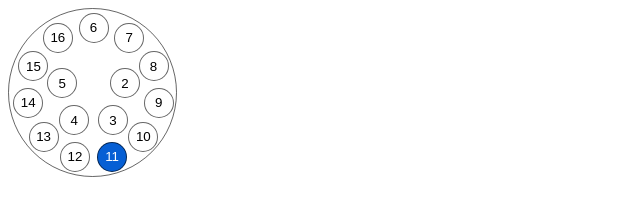
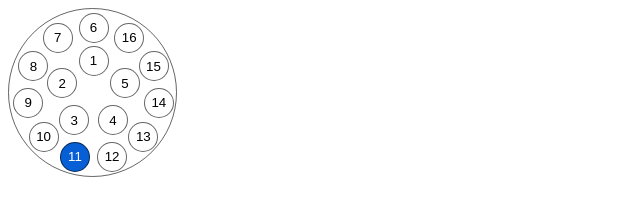
Before and after one commit to elsci-io/ui-puck, a plain HTML site: page index.html in a window 1280 px wide. Both pictures are taken after a click on the button "11". Shown: the whole page, without its empty margins (0-640 px from the left). Drawn offline with Linux system fonts and the light colour scheme.

Commit message:
Puck cells are drawn  anticlockwise

```diff
--- a/index.html
+++ b/index.html
@@ -10,7 +10,7 @@
 	<script src="js/drawPuck.js"></script>
 </head>
 <body>
-	<div class = "puck">
+	<div class = "puck" id="puck">
 	</div>
 </body>
 </html>
--- a/js/Puck.js
+++ b/js/Puck.js
@@ -7,14 +7,44 @@ class Puck {
         this.rowLengths =rowLengths;
         this.selectedCellIndexes = selectedCellIndexes;
     }
+    draw() {
+        let currentCellNumber = 1;
+        this.#drawPuckCircle();
+        const center = this.#getPuckCenter();
+        for (let rowNumber = 0; rowNumber < this.rowLengths.length; rowNumber++) {
+            for (let cellNumber = this.rowLengths[rowNumber]; cellNumber >= 1; cellNumber--) {
+
+                this.puckElement.insertAdjacentHTML('beforeend', '<button class = "puck__cell">' + (currentCellNumber) + '</button>');
+                const lastElement = this.puckElement.lastElementChild;
+
+                if(this.selectedCellIndexes.includes(currentCellNumber)){
+                    lastElement.classList.toggle('puck__cell--selected');
+                }
+
+                lastElement.addEventListener("click", (event) => {
+                    const target = event.target;
+                    target.classList.toggle('puck__cell--selected');
+                    const puck = document.getElementById("puck");
+
+                    puck.onCellClicked((cellIndex) => {
+                        console.log(cellIndex);
+                    });
+                });
+                const coords = this.#getCellCoords(rowNumber, this.rowLengths[rowNumber], cellNumber, center);
+                lastElement.style.left = coords.x - 15 + 'px'; // or can be bottom
+                lastElement.style.top = coords.y - 15 + 'px'; // or can be right
+                currentCellNumber++;
+            }
+        }
+
+    }
     #degreesToRadians(degree) {
         return degree * Math.PI / 180;
     }
     #calcCellAngleStep(numberOfCellsInRow) {
         return (360 / numberOfCellsInRow)
     }
-    #getCellCoords(rowNumber, numberOfCells, cellNumber) {
-        const center = this.#getPuckCenter()
+    #getCellCoords(rowNumber, numberOfCells, cellNumber, center) {
         const cellAngle = this.#calcCellAngleStep(numberOfCells) * cellNumber;
         const cellRadius = 15;
         const rowRadius = cellRadius * 2 + 3 + (cellRadius * rowNumber * 2.2);
@@ -33,26 +63,4 @@ class Puck {
         this.puckElement.style.width = size;
         this.puckElement.style.height = size;
     }
-    drawButtonPuck() {
-        let currentCellNumber = 1
-        for (let rowNumber = 0; rowNumber < this.rowLengths.length; rowNumber++) {
-            for (let cellNumber = 0; cellNumber < this.rowLengths[rowNumber]; cellNumber++) {
-                const coords = this.#getCellCoords(rowNumber, this.rowLengths[rowNumber], cellNumber);
-                this.puckElement.insertAdjacentHTML('beforeend', '<button class = "puck__cell">' + (currentCellNumber) + '</button>');
-                const lastElement = this.puckElement.lastElementChild;
-
-                // if(this.selectedCellInexes.includes(currentCellNumber)){
-                //     lastElement.classList.toggle('puck__cell--selected');
-                // }
-                this.#drawPuckCircle()
-                lastElement.addEventListener("click", (event) => {
-                    const target = event.target;
-                    target.classList.toggle('puck__cell--selected');
-                });
-                lastElement.style.left = coords.x - 15 + 'px'; // or can be bottom
-                lastElement.style.top = coords.y - 15 + 'px'; // or can be right
-                currentCellNumber++;
-            }
-        }
-    }
 }
--- a/js/drawPuck.js
+++ b/js/drawPuck.js
@@ -3,5 +3,5 @@ const array = [5, 11];
 window.addEventListener("load", (_) => {
     const puckElement = document.querySelector('.puck');
     const drawPuck = new Puck(puckElement, array, selectedCellInexes)
-    drawPuck.drawButtonPuck()
+    drawPuck.draw()
 });
```
